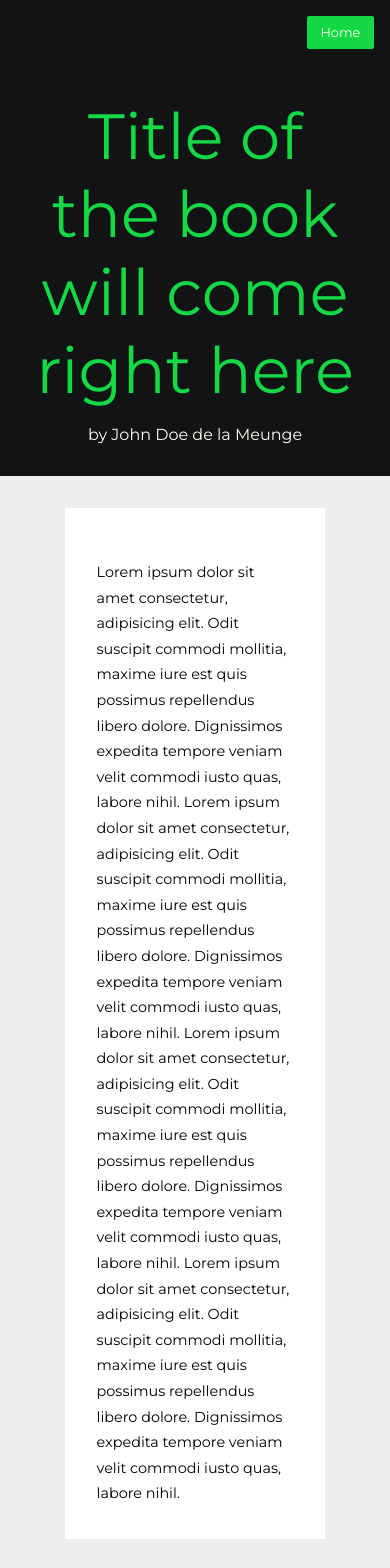
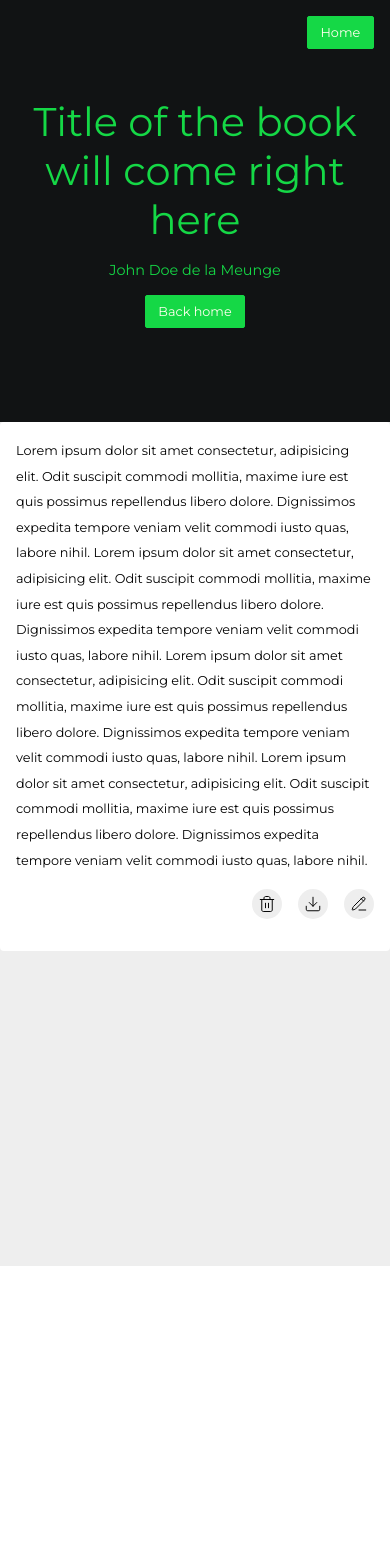
Before and after one commit to Nzanzu-Lwanzo/bookish, a React (Vite) app: page /read-book/1 in a window 390 px wide. Shown: the top 1568 px of the page. After the commit the page ends 1266 px from the top, so only its background shows below. Built offline with nearby package versions, Linux system fonts and the light colour scheme.

Commit message:
Test deployment

```diff
--- a/package.json
+++ b/package.json
@@ -14,7 +14,8 @@
     "react": "^18.2.0",
     "react-dom": "^18.2.0",
     "react-hook-form": "^7.51.4",
-    "react-router-dom": "^6.23.0"
+    "react-router-dom": "^6.23.0",
+    "vite": "^5.4.1"
   },
   "devDependencies": {
     "@eslint/js": "^9.9.0",
--- a/src/App.css
+++ b/src/App.css
@@ -241,6 +241,8 @@ body {
 
   background-color: var(--black-shade);
   color: #fff;
+
+  text-decoration: none;
 }
 
 .book-elt > * {
@@ -406,6 +408,10 @@ body {
   color: var(--accent);
 }
 
+.banner .author-name {
+  color: var(--accent);
+}
+
 .read-panel {
   min-height: 100vh;
   padding: 2rem;
@@ -416,9 +422,14 @@ body {
 .read-panel .content {
   width: 80%;
   margin: auto;
-  min-height: 100vh;
+  height: fit-content;
   padding: 2rem;
   background-color: #fff;
+  border-radius: 4px;
+}
+
+.read-panel .content:has(.no-data-placeholder) {
+  min-height: 100vh;
 }
 
 .read-panel .content p {
@@ -426,8 +437,39 @@ body {
   font-size: .9rem;
 }
 
+.read-panel .content article {
+  min-height: 100%;
+}
+
 .read-panel .actions-on-book {
   min-height: 20px;
+  display: flex;
+  align-items: center;
+  justify-content: flex-end;
+  gap: 1rem;
+  margin-top: 1rem;
+}
+
+.read-panel .actions-on-book .action-icon {
+  height: 30px;
+  width: 30px;
+  background-color: #EEE;
+  border-radius: 50%;
+  cursor: pointer;
+  margin-bottom: 1rem;
+}
+
+.read-panel .actions-on-book .action-icon svg {
+  height: 18px;
+  stroke-width: 1.3;
+}
+
+.read-panel .actions-on-book .action-icon:hover {
+  background-color: var(--accent);
+}
+
+.read-panel .actions-on-book .action-icon:hover svg {
+  stroke: #FFF;
 }
 
 @media only all and (max-width: 1100px) {
@@ -499,6 +541,19 @@ body {
   .modal-panel .card {
     width: 90%;
   }
+
+  .read-panel .content {
+    width: 100%;
+    padding: 1rem;
+  }
+
+  .read-panel .content p {
+    font-size: .8rem;
+  }
+
+  .read-panel {
+    padding: 0;
+  }
 }
 
 @media only all and (max-width: 500px) {
@@ -550,6 +605,14 @@ body {
   }
 
   .list-collections li .name {
-    font-size: 0.8rem;
+    font-size: 0.85rem;
+  }
+
+  .banner h1.read-book-title {
+    font-size: 2.5rem;
+  }
+
+  .banner .author-name {
+    font-size: .9rem;
   }
 }
--- a/src/assets/svg.jsx
+++ b/src/assets/svg.jsx
@@ -1045,3 +1045,25 @@ export const Plus = ()=>{
     </svg>
   );
 }
+
+
+export const DownoladIcon = ()=>{
+  return (
+    <svg
+      xmlns="http://www.w3.org/2000/svg"
+      width="24"
+      height="24"
+      viewBox="0 0 24 24"
+      fill="none"
+      stroke="currentColor"
+      stroke-width="2"
+      stroke-linecap="round"
+      stroke-linejoin="round"
+      class="lucide lucide-download"
+    >
+      <path d="M21 15v4a2 2 0 0 1-2 2H5a2 2 0 0 1-2-2v-4" />
+      <polyline points="7 10 12 15 17 10" />
+      <line x1="12" x2="12" y1="15" y2="3" />
+    </svg>
+  );
+}
--- a/src/components/Main/Dashboard/MainBanner.jsx
+++ b/src/components/Main/Dashboard/MainBanner.jsx
@@ -3,7 +3,7 @@ import Banner from "../../CrossApp/Banner"
 
 const MainBanner = () => {
 
-    const {setCollectionsAppearance} = useAppContext();
+    const { setCollectionsAppearance, setModalCard } = useAppContext();
 
   return (
     <Banner
--- a/src/components/Main/Dashboard/components/BookElt.jsx
+++ b/src/components/Main/Dashboard/components/BookElt.jsx
@@ -1,13 +1,17 @@
+import { Link } from "react-router-dom";
 
 const BookElt = () => {
+
+  let id = 2;
+
   return (
-    <div className="book-elt">
-      <span className="title">
+    <Link to={`/read-book/${id}`} className="book-elt">
+    <span className="title">
         <span className="book">Book Title is going right here</span>{" "}
         <span className="author-name">by John Doe</span>
       </span>
       <span className="date">Last modified : 12 septembre 2024</span>
-    </div>
+    </Link>
   );
 }
 
--- a/src/components/Read/ActionsOnBook.jsx
+++ b/src/components/Read/ActionsOnBook.jsx
@@ -1,12 +1,20 @@
-
+import { Trash2, PencilLine, DownoladIcon } from "../../assets/svg";
 
 const ActionsOnBook = () => {
 
   return (
-    <div className='actions-on-book'>
-
+    <div className="actions-on-book">
+      <button type="button" className="action-icon center">
+        <Trash2 />
+      </button>
+      <button type="button" className="action-icon center">
+        <DownoladIcon />
+      </button>
+      <button type="button" className="action-icon center">
+        <PencilLine />
+      </button>
     </div>
-  )
+  );
 }
 
 export default ActionsOnBook
--- a/src/components/Read/ReadBanner.jsx
+++ b/src/components/Read/ReadBanner.jsx
@@ -10,20 +10,13 @@ const ReadBanner = () => {
         </Link>
       }
     >
-      <h1 id="read-beanner" className="read-book-title">
+      <h1 id="read-banner" className="read-book-title">
         Title of the book will come right here
       </h1>
       <p>
-        <span>by</span>
         <strong className="author-name"> John Doe de la Meunge</strong>
       </p>
-      {/* <button
-        type="button"
-        className="no-state-button cta"
-        onClick={() => setModalCard({ type: "SHOW", element: "collection" })}
-      >
-        Create a book collection
-      </button> */}
+      <Link to="/" className="no-state-button cta">Back home</Link>
     </Banner>
   );
 }
--- a/src/components/Read/ReadPanel.jsx
+++ b/src/components/Read/ReadPanel.jsx
@@ -22,8 +22,10 @@ const ReadPanel = () => {
       <div className={`content ${!resume && "center"}`}>
         {resume ? (
           <>
+            <article>
+              <p>{resume}</p>
+            </article>
             <ActionsOnBook />
-            <p>{resume}</p>
           </>
         ) : (
           <div className="no-data-placeholder center">
--- a/src/main.jsx
+++ b/src/main.jsx
@@ -2,6 +2,7 @@ import React from 'react'
 import ReactDOM from 'react-dom/client'
 import App from './App.jsx'
 import './index.css';
+// import './for-dist.css';
 
 ReactDOM.createRoot(document.getElementById('root')).render(
   <React.StrictMode>
```
Also changed, not shown: src/for-dist.css (added).
